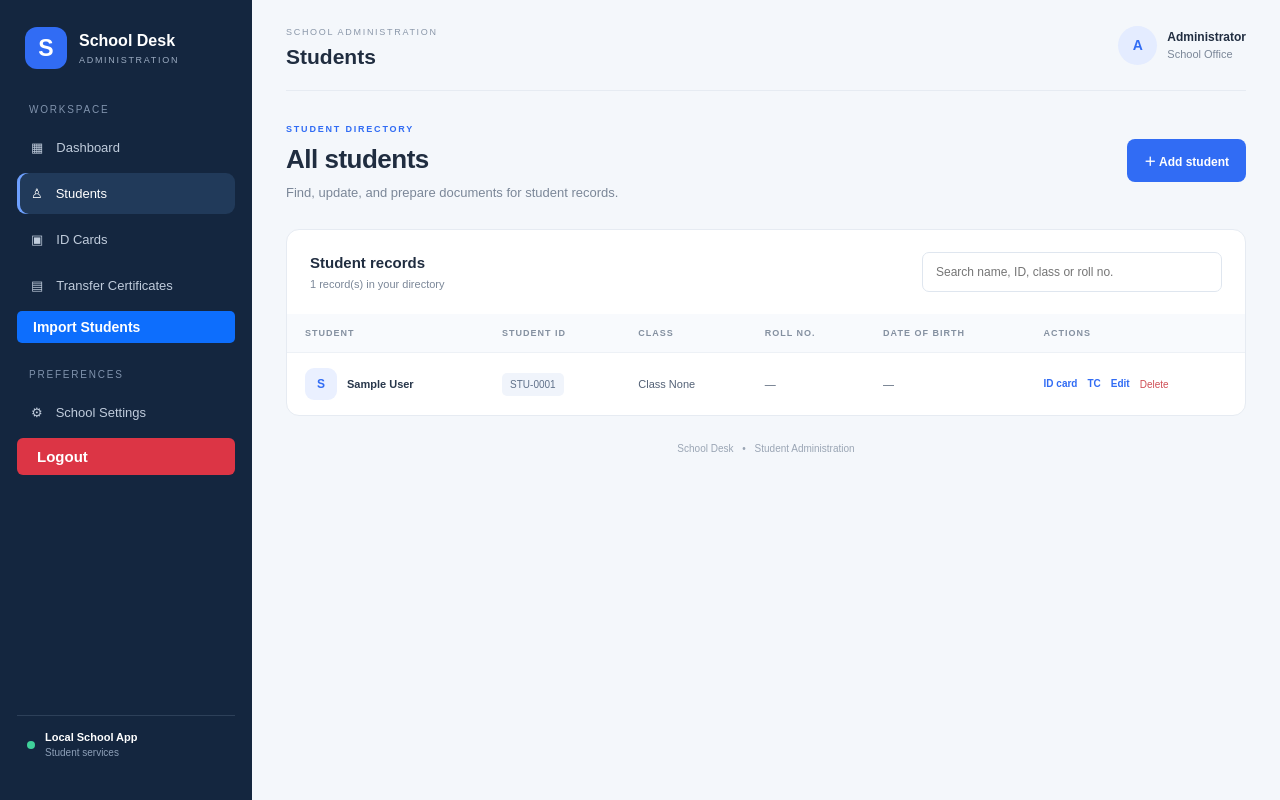
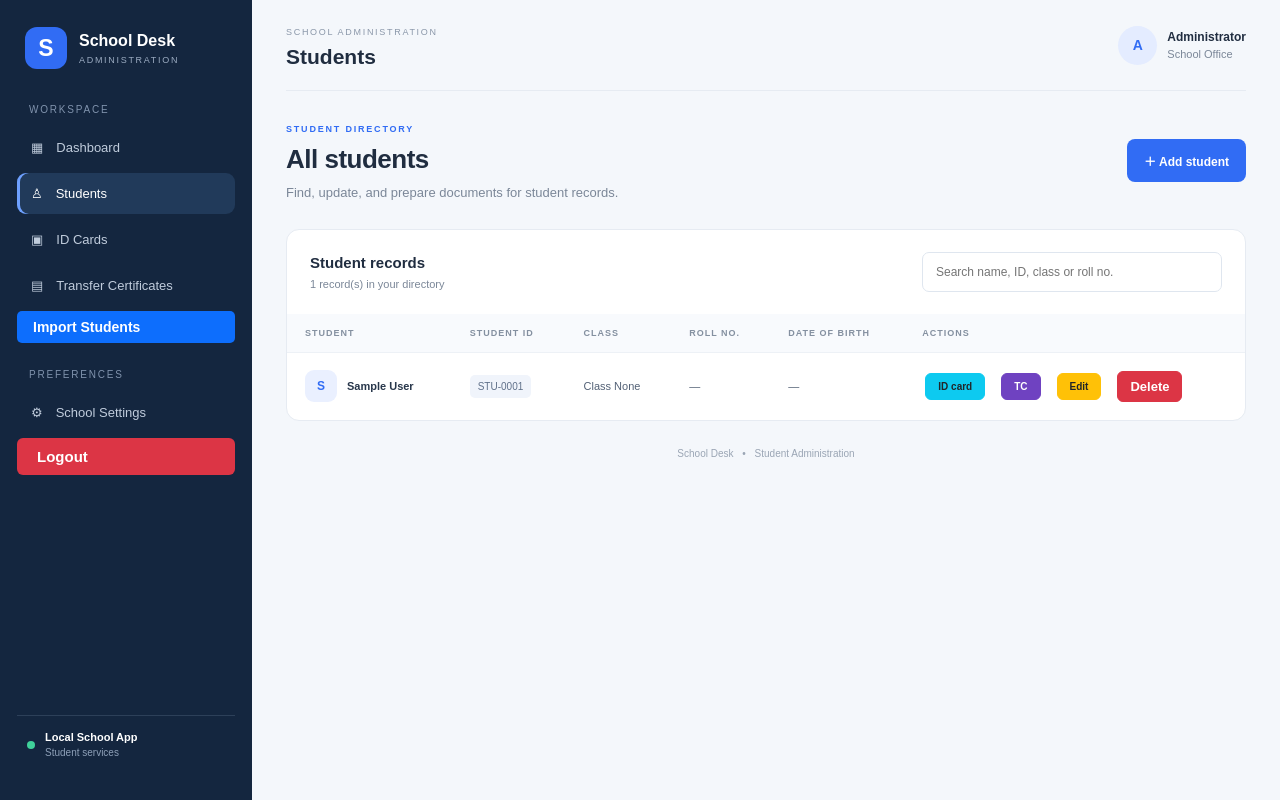
Before and after one commit to Usman-Ganii/School-management-system, a Flask app: page /students in a window 1280 px wide. Run offline with Flask 3, Linux system fonts and the light colour scheme; the visitor is signed in with stand-in values (Sample User, id 1); data comes from the database, SQL or seed files in the repository; some libraries are stand-ins or nearby versions.

Commit message:
Improve student action button styling

```diff
--- a/static/style.css
+++ b/static/style.css
@@ -1381,3 +1381,68 @@ td strong {
 .btn.btn-primary:focus {
     box-shadow: 0 0 0 0.25rem rgba(49, 132, 253, 0.5);
 }
+/* Student Action Buttons */
+.btn-preview {
+    background: #0d6efd;
+    color: #fff !important;
+    border: 1px solid #0d6efd;
+}
+
+.btn-pdf {
+    background: #198754;
+    color: #fff !important;
+    border: 1px solid #198754;
+}
+
+.btn-edit {
+    background: #ffc107;
+    color: #212529 !important;
+    border: 1px solid #ffc107;
+}
+
+.btn-delete {
+    background: #dc3545;
+    color: #fff !important;
+    border: 1px solid #dc3545;
+}
+
+.btn-tc {
+    background: #6f42c1;
+    color: #fff !important;
+    border: 1px solid #6f42c1;
+}
+
+.btn-id-card {
+    background: #0dcaf0;
+    color: #212529 !important;
+    border: 1px solid #0dcaf0;
+}
+
+/* Common button styling */
+.btn-preview,
+.btn-pdf,
+.btn-edit,
+.btn-delete,
+.btn-tc,
+.btn-id-card {
+    display: inline-block;
+    padding: 7px 12px;
+    margin: 3px;
+    border-radius: 6px;
+    font-size: 13px;
+    font-weight: 600;
+    text-decoration: none !important;
+    cursor: pointer;
+    transition: all 0.2s ease;
+}
+
+/* Hover effect */
+.btn-preview:hover,
+.btn-pdf:hover,
+.btn-edit:hover,
+.btn-delete:hover,
+.btn-tc:hover,
+.btn-id-card:hover {
+    filter: brightness(0.88);
+    transform: translateY(-1px);
+}
--- a/templates/base.html
+++ b/templates/base.html
@@ -18,8 +18,8 @@
     <a class="nav-link {% if request.path == '/' %}active{% endif %}" href="/">▦ <span>Dashboard</span></a>
     <a class="nav-link {% if request.path.startswith('/students') or request.path.startswith('/add-student') or request.path.startswith('/edit-student') %}active{% endif %}"
       href="/students">♙ <span>Students</span></a>
-    <a class="nav-link" href="/students">▣ <span>ID Cards</span></a>
-    <a class="nav-link" href="/students">▤ <span>Transfer Certificates</span></a>
+    <a class="nav-link" href="{{ url_for('id_cards_page')}}">▣ <span>ID Cards</span></a>
+    <a class="nav-link" href="{{ url_for('transfer_certificates_page')}}">▤ <span>Transfer Certificates</span></a>
     <a href="{{ url_for('import_students') }}" class="btn btn-primary">
       Import Students
     </a>
--- a/templates/id_cards.html
+++ b/templates/id_cards.html
@@ -37,7 +37,7 @@
                     <td>Class {{ student.student_class }}</td>
                     <td>{{ student.roll_number or '—' }}</td>
                     <td>
-                        <div class="action-links"><a class="button button-small button-info"
+                        <div class="action-links"><a class="button button-small button-info btn-preview"
                                 href="{{ url_for('id_card', student_id=student.id) }}">◉ Preview</a><a
                                 class="button button-small button-primary btn-pdf"
                                 href="{{ url_for('id_card_pdf', student_id=student.id) }}">↓ PDF</a></div>
--- a/templates/students.html
+++ b/templates/students.html
@@ -39,11 +39,11 @@ endblock %}
                     <td>{{ student.roll_number or "—" }}</td>
                     <td>{{ student.date_of_birth or "—" }}</td>
                     <td>
-                        <div class="action-links"><a href="/id-card/{{ student.id }}">ID card</a><a
-                                href="/transfer-certificate/{{ student.id }}">TC</a><a
+                        <div class="action-links"><a class="btn-id-card" href="/id-card/{{ student.id }}">ID card</a><a class="btn-tc"
+                                href="/transfer-certificate/{{ student.id }}">TC</a><a class="btn-edit"
                                 href="/edit-student/{{ student.id }}">Edit</a>
                             <form method="POST" action="/delete-student/{{ student.id }}"
-                                onsubmit="return confirm('Delete this student record?');"><button class="delete-link"
+                                onsubmit="return confirm('Delete this student record?');"><button class="delete-link btn-delete"
                                     type="submit">Delete</button></form>
                         </div>
                     </td>
```
